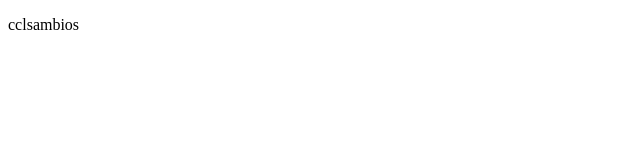
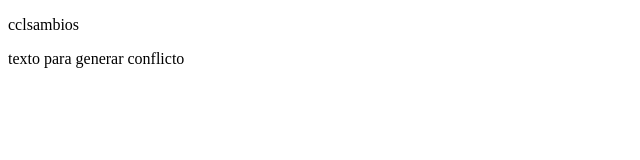
Before and after one commit to clausipop/repositorioAcri, a plain HTML site: page index.html in a window 1280 px wide. Shown: the whole page, without its empty margins (0-640 px from the left). Drawn offline with Linux system fonts and the light colour scheme.

Commit message:
conflicto

```diff
--- a/index.html
+++ b/index.html
@@ -7,5 +7,8 @@
 </head>
 <body>
     <p>cclsambios</p>
+    <div>
+        <p>texto para generar conflicto</p>
+    </div>
 </body>
 </html>
```
